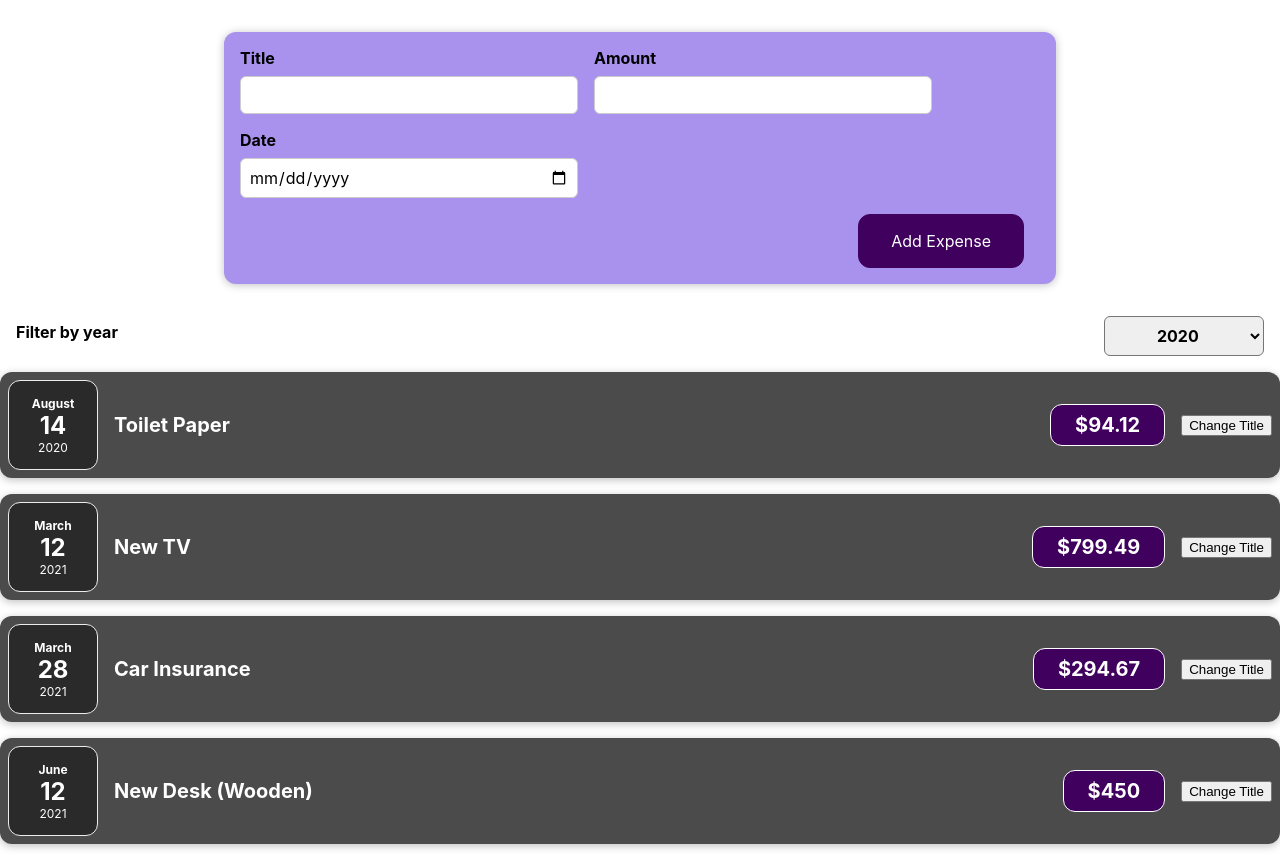
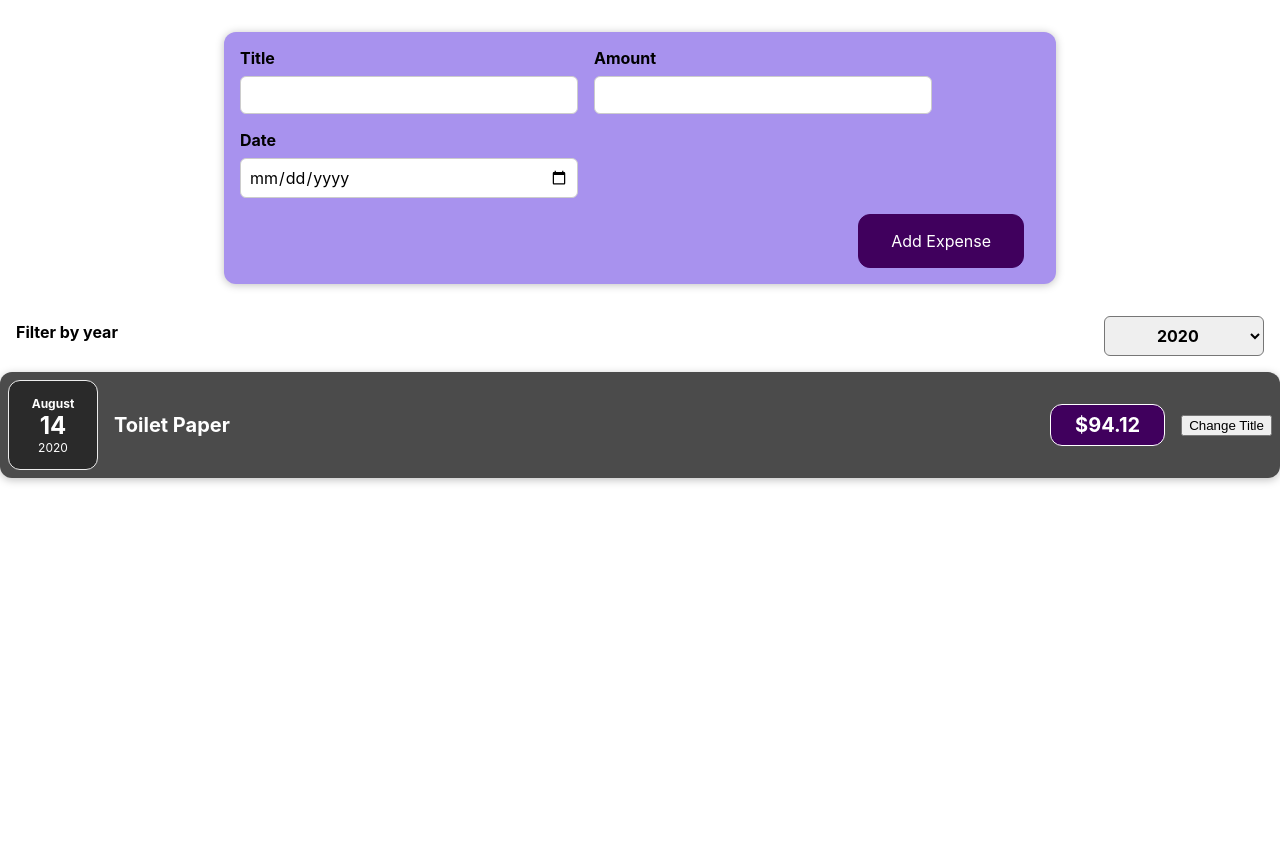
Before and after one commit to yusoffnike01/firstMyApp, a React (Create React App) app: page / in a window 1280 px wide. After the commit the page ends 800 px from the top, so only its background shows below. Built offline with nearby package versions, Linux system fonts and the light colour scheme.

Commit message:
add filter year

```diff
--- a/src/components/Expenses/Expense.js
+++ b/src/components/Expenses/Expense.js
@@ -10,14 +10,19 @@ const  Expenses=(props)=> {
     setFilteredYear(selectedYear);
   }
 
+  const filterExpenses = props.items.filter(expense=>{
+    return expense.date.getFullYear().toString()===filteredYear;
+  })
+
   return (
 
     <Card className='expenses'>
 
       <ExpensesFilter selected={filteredYear} onChangeFilter={filterCHangeHandler}/>
-      {props.items.map((expense) => (
-        <ExpenseItem title={expense.title} amount={expense.amount} date={expense.date}/>
-      ))}
+      {filterExpenses.length===0? <p>No Expenses Found </p>: filterExpenses.map((expense) => (
+        <ExpenseItem key={expense.id} title={expense.title} amount={expense.amount} date={expense.date}/>
+      )) }
+
 
     </Card>
   )
```
